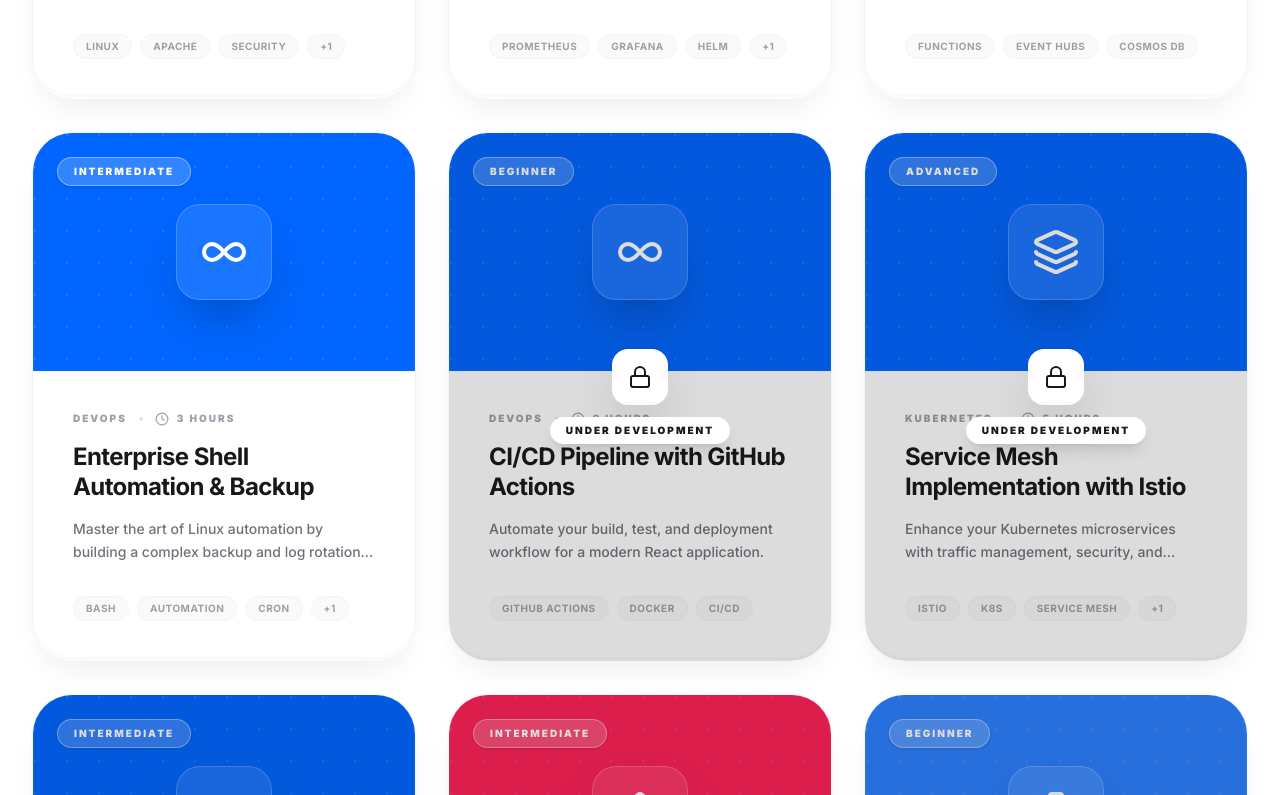
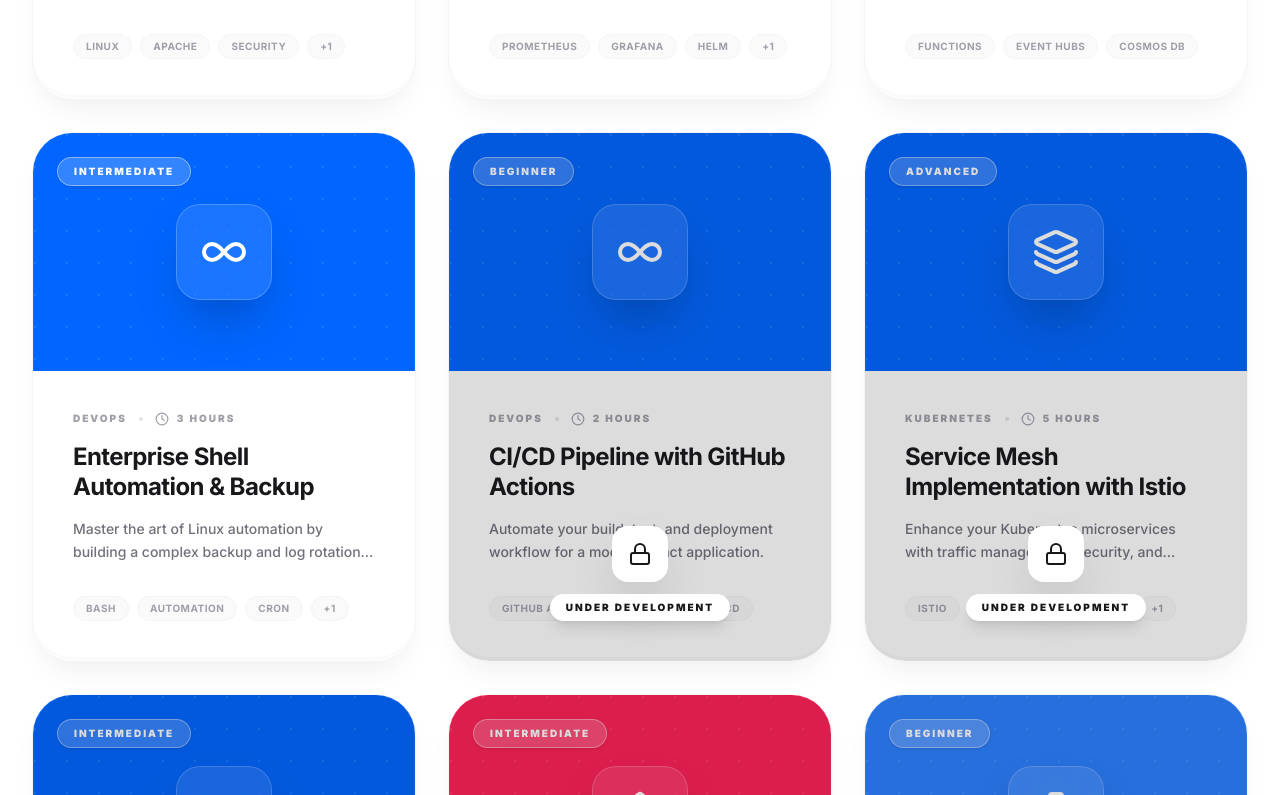
Before and after one commit to raphgm/rcprojects, a React (Vite) app: page / in a window 1280 px wide. Shown: the part 3205-4000 px from the top of the page. Built offline with nearby package versions, Linux system fonts and the light colour scheme; no server answers; a web font is replaced by a local one.

Commit message:
style(ui): move lock icon and under-development badge to bottom of cards

```diff
--- a/src/components/LearnView.tsx
+++ b/src/components/LearnView.tsx
@@ -30,7 +30,7 @@ const PathCard: React.FC<{ path: LearningPath; onClick: () => void; isLocked?: b
       className={`relative bg-white border border-zinc-200 rounded-2xl p-6 transition-all group ${isLocked ? 'cursor-not-allowed' : 'cursor-pointer hover:shadow-xl'}`}
     >
       {isLocked && (
-        <div className="absolute inset-0 z-20 flex flex-col items-center justify-center bg-zinc-900/15 rounded-2xl pointer-events-none">
+        <div className="absolute inset-0 z-20 flex flex-col items-center justify-end pb-6 bg-zinc-900/15 rounded-2xl pointer-events-none">
           <div className="w-12 h-12 bg-white rounded-2xl flex items-center justify-center shadow-2xl mb-3">
             <Lock className="w-5 h-5 text-zinc-900" />
           </div>
--- a/src/components/ProjectCard.tsx
+++ b/src/components/ProjectCard.tsx
@@ -83,7 +83,7 @@ export const ProjectCard: React.FC<ProjectCardProps> = ({ project, onStart, isCo
       className={`group bg-white border border-zinc-100 rounded-[2.5rem] overflow-hidden shadow-[0_16px_32px_-12px_rgba(0,0,0,0.08)] transition-all duration-500 flex flex-col h-full relative after:absolute after:inset-0 after:rounded-[2.5rem] after:shadow-[inset_0_-1px_1px_rgba(255,255,255,0.6),inset_0_-4px_0_0_rgba(0,0,0,0.02)] ${isLocked ? 'cursor-not-allowed' : 'cursor-pointer hover:shadow-[0_48px_96px_-24px_rgba(0,0,0,0.18)] hover:border-zinc-200 hover:after:shadow-[inset_0_-1px_1px_rgba(255,255,255,0.6),inset_0_-8px_0_0_rgba(0,0,0,0.04)]'}`}
     >
       {isLocked && (
-        <div className="absolute inset-0 z-20 flex flex-col items-center justify-center bg-zinc-900/15 rounded-[2.5rem] pointer-events-none">
+        <div className="absolute inset-0 z-20 flex flex-col items-center justify-end pb-10 bg-zinc-900/15 rounded-[2.5rem] pointer-events-none">
           <div className="w-14 h-14 bg-white rounded-2xl flex items-center justify-center shadow-2xl mb-3">
             <Lock className="w-6 h-6 text-zinc-900" />
           </div>
```
